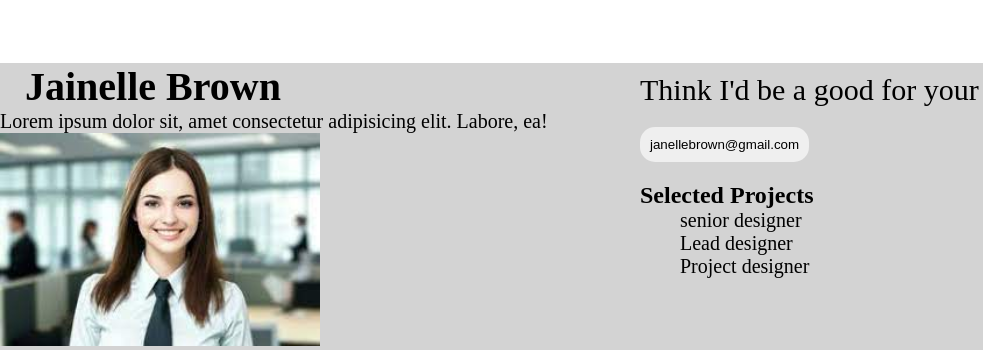
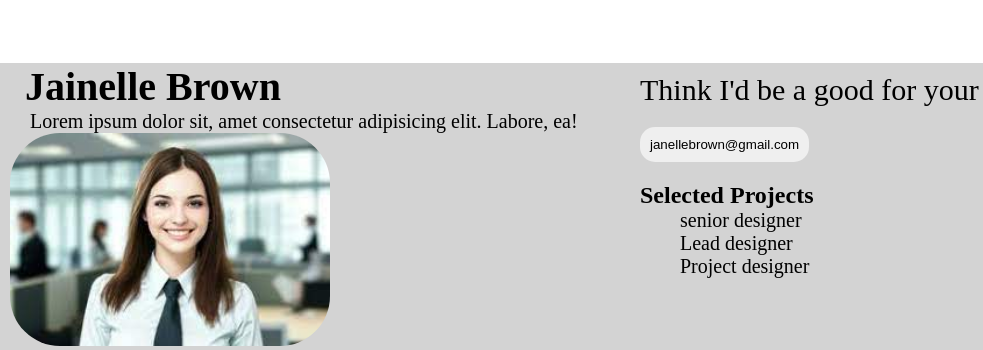
Before and after one commit to Purnendu-JU/Srijan24_SnapSyntax_Coding-the-World, a plain HTML site: page index.html in a window 1280 px wide. Shown: the part 2157-2507 px from the top of the page, 0-983 px from the left. Drawn offline with Linux system fonts and the light colour scheme.

Commit message:
Slight modified

```diff
--- a/index.html
+++ b/index.html
@@ -64,8 +64,8 @@
         <div class="last">
             <div class="info">
                 <h4 class="rel" style="font-size: 40px;">Jainelle Brown</h4>
-                <p class="mot" style="font-size: 20px;">Lorem ipsum dolor sit, amet consectetur adipisicing elit. Labore, ea!</p>
-                <img src="footer.jpg" alt="Footer image" width="50%">
+                <p class="mot" style="font-size: 20px; margin-left: 30px;">Lorem ipsum dolor sit, amet consectetur adipisicing elit. Labore, ea!</p>
+                <img src="footer.jpg" alt="Footer image" width="50%" style="margin-left: 10px; border-radius: 50px;">
             </div>
             <div>
                 <p style="margin-top: 10px; margin-bottom: 20px; font-size: 30px;">Think I'd be a good for your temporary project</p>
```
